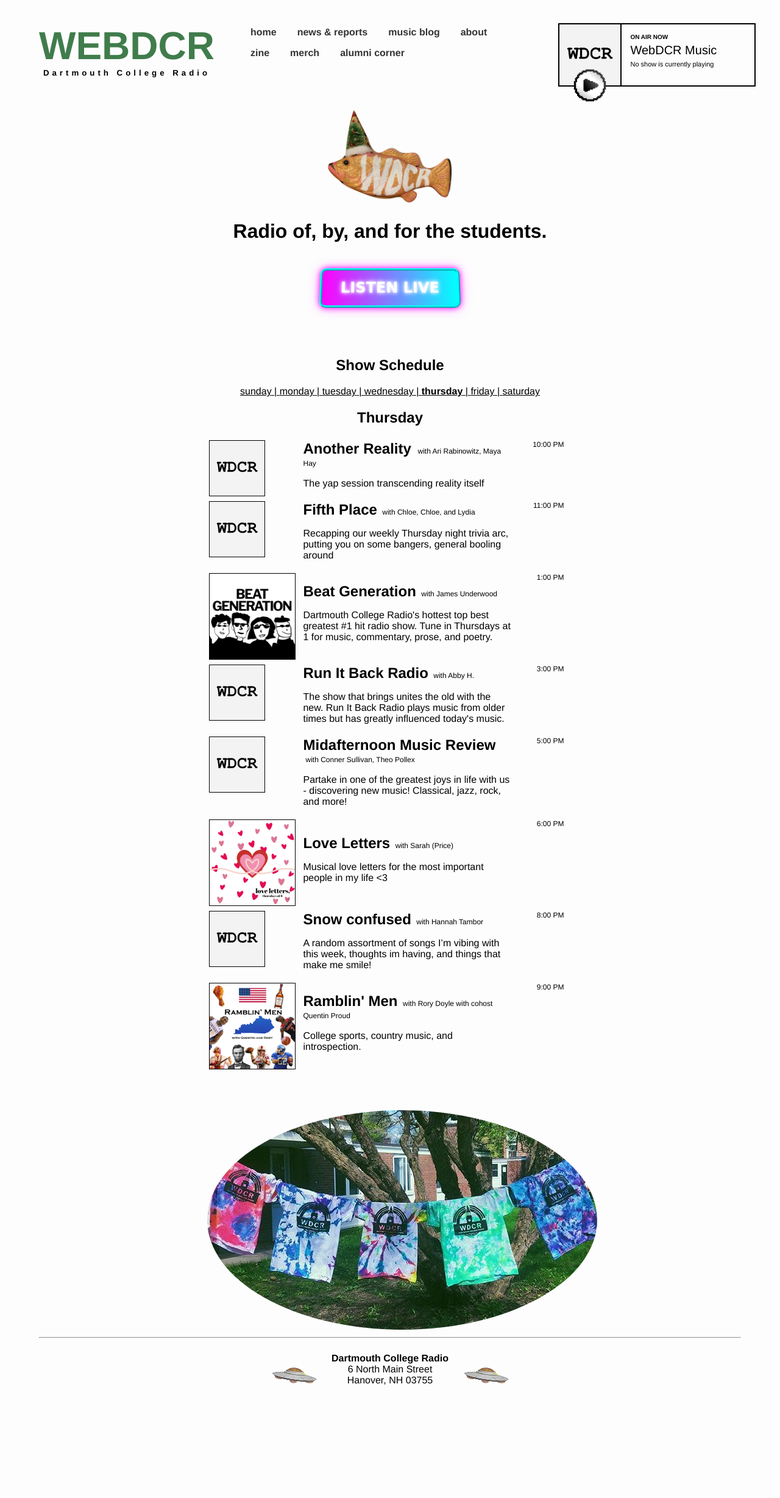
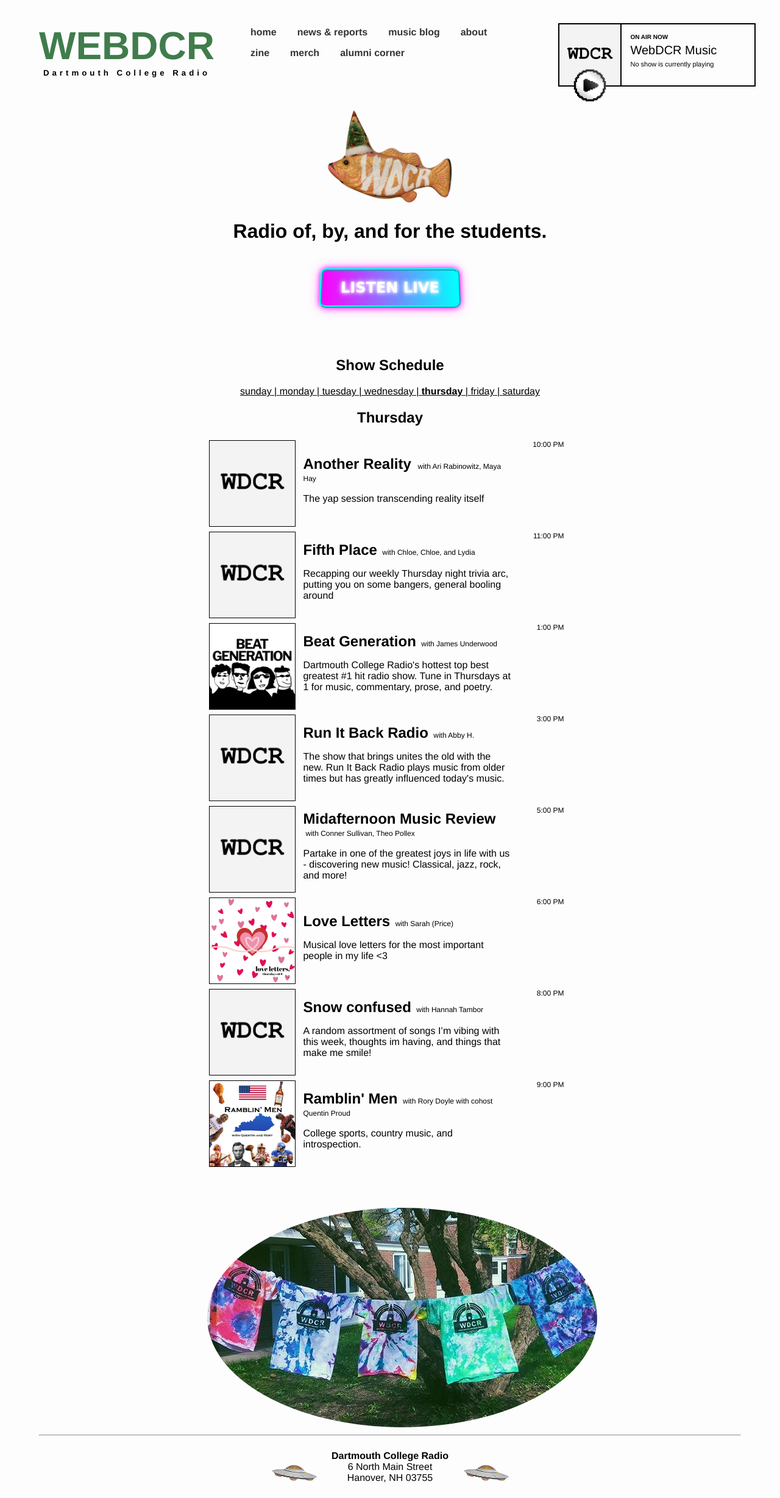
Before and after one commit to webdcr/webdcr.github.io, a Jekyll site: the page built from index.html, in a window 1280 px wide. Shown: the whole page at 61% size. Built offline with Jekyll 4.4.1, drawn with Linux system fonts in a browser that asks for light colours; before the commit the page ends 2297 px from its top, so only the background shows below that.

Commit message:
bigger image 2

```diff
--- a/index.html
+++ b/index.html
@@ -182,7 +182,7 @@
           row['Image name'] }}" alt="{{ row["Name"] }}"
           style="width:140px;border:1px solid black;"> {% else %} <img
           src="/assets/images/showalbums/placeholder.png" alt="{{ row["Name"]
-          }}" style="width:90px;border:1px solid black;"> {% endif %}
+          }}" style="width:140px;border:1px solid black;"> {% endif %}
         </td>
         <td class="showRowInfo">
           <span class="showRowName">{{ row["Name"] }}</span>
```
